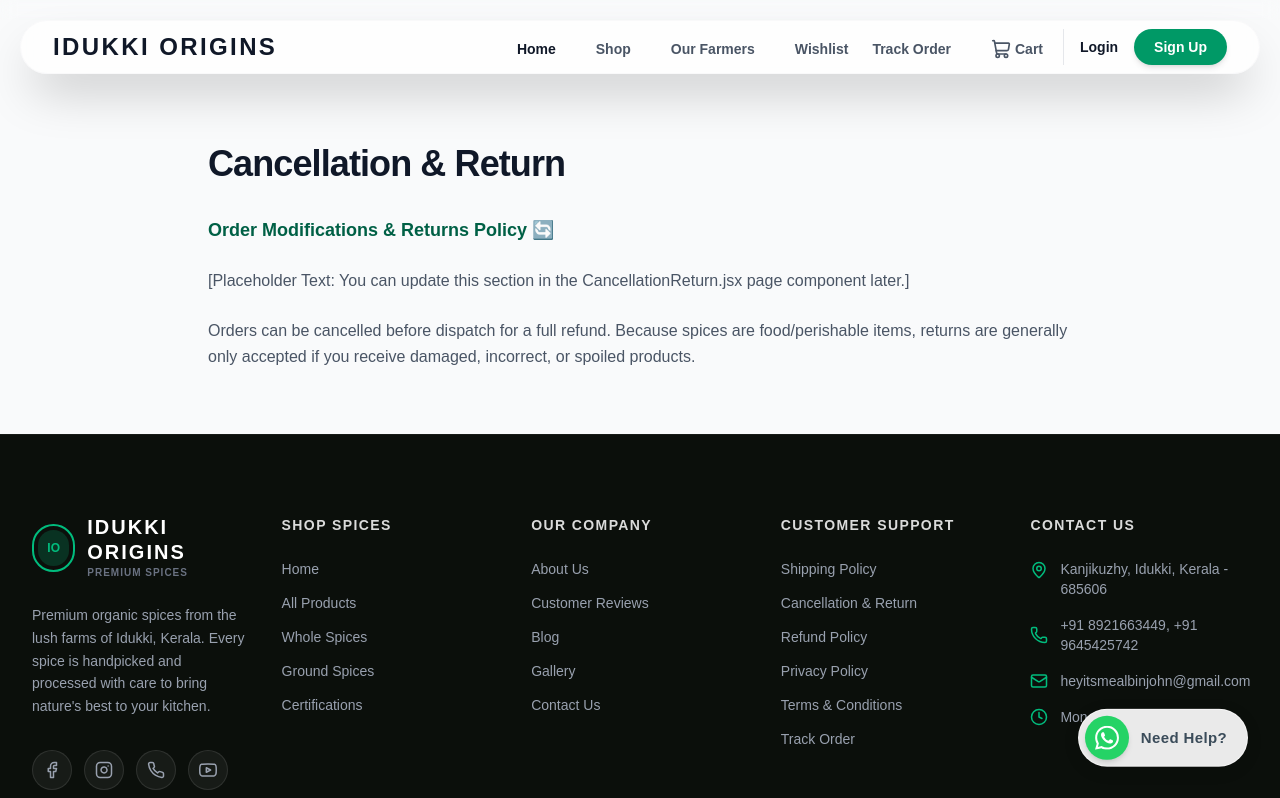
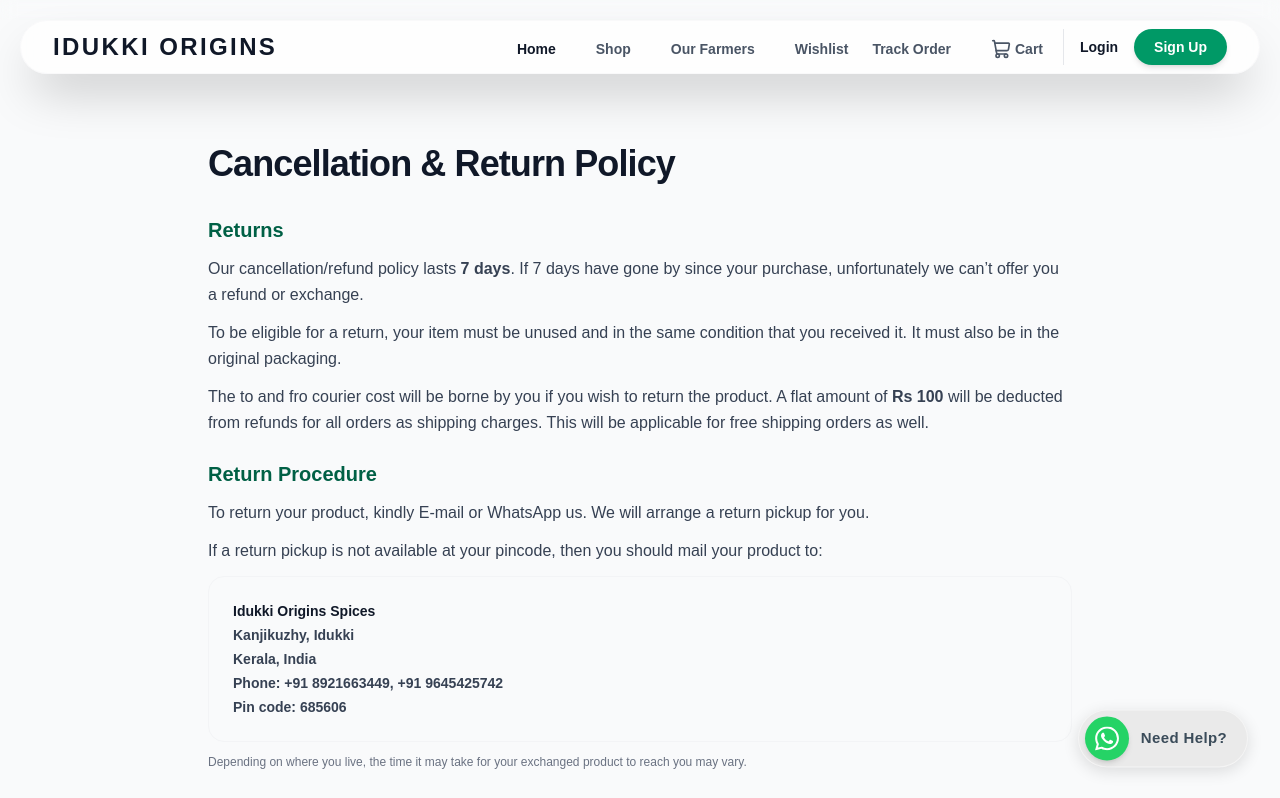
Before and after one commit to CASPER0022/SpiceNest, a React (Vite) app in the folder frontend/: page /cancellation-return in a window 1280 px wide. Shown: the top 798 px of the page. Built offline with nearby package versions, Linux system fonts and the light colour scheme; no server answers; a web font is replaced by a local one.

Commit message:
docs: update Cancellation & Return and Refund Policy content

```diff
--- a/frontend/src/pages/CancellationReturn.jsx
+++ b/frontend/src/pages/CancellationReturn.jsx
@@ -1,11 +1,48 @@
 export default function CancellationReturn() {
   return (
     <div className="max-w-4xl mx-auto px-4 py-16">
-      <h1 className="text-4xl font-black text-gray-900 tracking-tight mb-8">Cancellation & Return</h1>
-      <div className="prose prose-emerald max-w-none text-gray-600 leading-relaxed space-y-6">
-        <p className="text-lg font-bold text-emerald-800">Order Modifications & Returns Policy 🔄</p>
-        <p>[Placeholder Text: You can update this section in the CancellationReturn.jsx page component later.]</p>
-        <p>Orders can be cancelled before dispatch for a full refund. Because spices are food/perishable items, returns are generally only accepted if you receive damaged, incorrect, or spoiled products.</p>
+      <h1 className="text-4xl font-black text-gray-900 tracking-tight mb-8">Cancellation & Return Policy</h1>
+
+      <div className="prose prose-emerald max-w-none text-gray-700 leading-relaxed space-y-6">
+        <section className="space-y-3">
+          <h2 className="text-xl font-bold text-emerald-800">Returns</h2>
+          <p>
+            Our cancellation/refund policy lasts <strong>7 days</strong>. If 7 days have gone by since your purchase, unfortunately we can’t offer you a refund or exchange.
+          </p>
+          <p>
+            To be eligible for a return, your item must be unused and in the same condition that you received it. It must also be in the original packaging.
+          </p>
+          <p>
+            The to and fro courier cost will be borne by you if you wish to return the product. A flat amount of <strong>Rs 100</strong> will be deducted from refunds for all orders as shipping charges. This will be applicable for free shipping orders as well.
+          </p>
+        </section>
+
+        <section className="space-y-3">
+          <h2 className="text-xl font-bold text-emerald-800">Return Procedure</h2>
+          <p>
+            To return your product, kindly E-mail or WhatsApp us. We will arrange a return pickup for you.
+          </p>
+          <p>
+            If a return pickup is not available at your pincode, then you should mail your product to:
+          </p>
+          <div className="bg-gray-50 border border-gray-100 p-6 rounded-2xl text-sm font-semibold text-gray-700 space-y-1">
+            <p className="font-extrabold text-gray-900">Idukki Origins Spices</p>
+            <p>Kanjikuzhy, Idukki</p>
+            <p>Kerala, India</p>
+            <p>Phone: +91 8921663449, +91 9645425742</p>
+            <p>Pin code: 685606</p>
+          </div>
+          <p className="text-xs text-gray-500 mt-2">
+            Depending on where you live, the time it may take for your exchanged product to reach you may vary.
+          </p>
+        </section>
+
+        <section className="space-y-3">
+          <h2 className="text-xl font-bold text-emerald-800">Exchanges</h2>
+          <p>
+            If you need to exchange an item, send us an email at <strong>heyitsmealbinjohn@gmail.com</strong> or WhatsApp us.
+          </p>
+        </section>
       </div>
     </div>
   );
--- a/frontend/src/pages/RefundPolicy.jsx
+++ b/frontend/src/pages/RefundPolicy.jsx
@@ -2,10 +2,30 @@ export default function RefundPolicy() {
   return (
     <div className="max-w-4xl mx-auto px-4 py-16">
       <h1 className="text-4xl font-black text-gray-900 tracking-tight mb-8">Refund Policy</h1>
-      <div className="prose prose-emerald max-w-none text-gray-600 leading-relaxed space-y-6">
-        <p className="text-lg font-bold text-emerald-800">Refund Processing & Claims 💰</p>
-        <p>[Placeholder Text: You can update this section in the RefundPolicy.jsx page component later.]</p>
-        <p>Approved refunds are processed back to your original payment method (Stripe or Razorpay) within 5-7 business days of the claim verification.</p>
+
+      <div className="prose prose-emerald max-w-none text-gray-700 leading-relaxed space-y-6">
+        <section className="space-y-3">
+          <h2 className="text-xl font-bold text-emerald-800">Refunds (if applicable)</h2>
+          <p>
+            Once your return is received and inspected, we will send you an email to notify you that we have received your returned item. We will also notify you of the approval or rejection of your refund.
+          </p>
+          <p>
+            If you are approved, then your refund will be processed, and a credit will automatically be applied to your credit card or original method of payment, within a certain amount of days.
+          </p>
+        </section>
+
+        <section className="space-y-3">
+          <h2 className="text-xl font-bold text-emerald-800">Late or Missing Refunds (if applicable)</h2>
+          <p>
+            If you haven’t received a refund yet, first check your bank account statement again.
+          </p>
+          <p>
+            Next, contact your bank or credit card company. There is often some processing time before a refund is officially posted.
+          </p>
+          <p>
+            If you’ve done all of this and you still have not received your refund yet, please contact us at <strong>heyitsmealbinjohn@gmail.com</strong> or WhatsApp us.
+          </p>
+        </section>
       </div>
     </div>
   );
```
